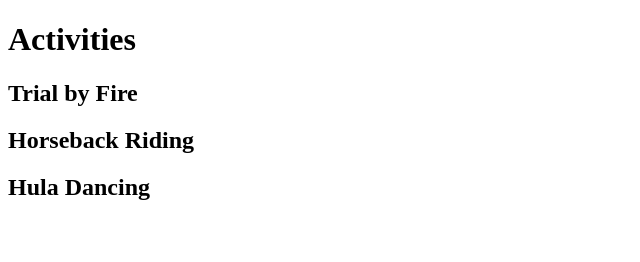
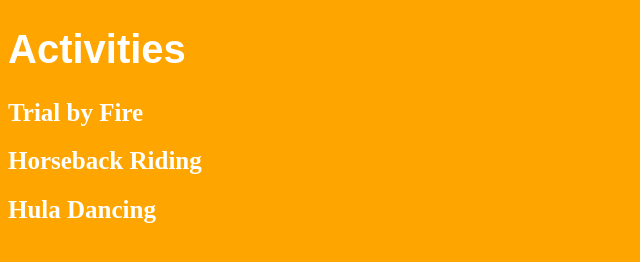
Before and after one commit to YcleptInsan/resort-website-, a plain HTML site: page activities.html in a window 1280 px wide. Shown: the whole page, without its empty margins (0-640 px from the left). Drawn offline with Linux system fonts and the light colour scheme.

```diff
--- a/css/styles.css
+++ b/css/styles.css
@@ -23,3 +23,7 @@ body {
 p {
   color: white;
 }
+
+/** {
+  border: 2px solid white;
+}*/
--- a/css/styles3.css
+++ b/css/styles3.css
@@ -0,0 +1,17 @@
+h1 {
+  font-family: fantasy;
+  font-size: 40px;
+  color: white;
+}
+
+h2 {
+font-size: 25px;
+color: white;
+}
+body {
+  background-color: orange;
+}
+
+p {
+  color: white;
+}
--- a/css/styles6.css
+++ b/css/styles6.css
@@ -0,0 +1,17 @@
+h1 {
+  font-family: fantasy;
+  font-size: 40px;
+  color: white;
+}
+
+h2 {
+font-size: 25px;
+color: white;
+}
+body {
+  background-color: orange;
+}
+
+p {
+  color: white;
+}
```
Also changed, not shown: activities.html (+3 -3 lines), index.html (+6 -6 lines).
